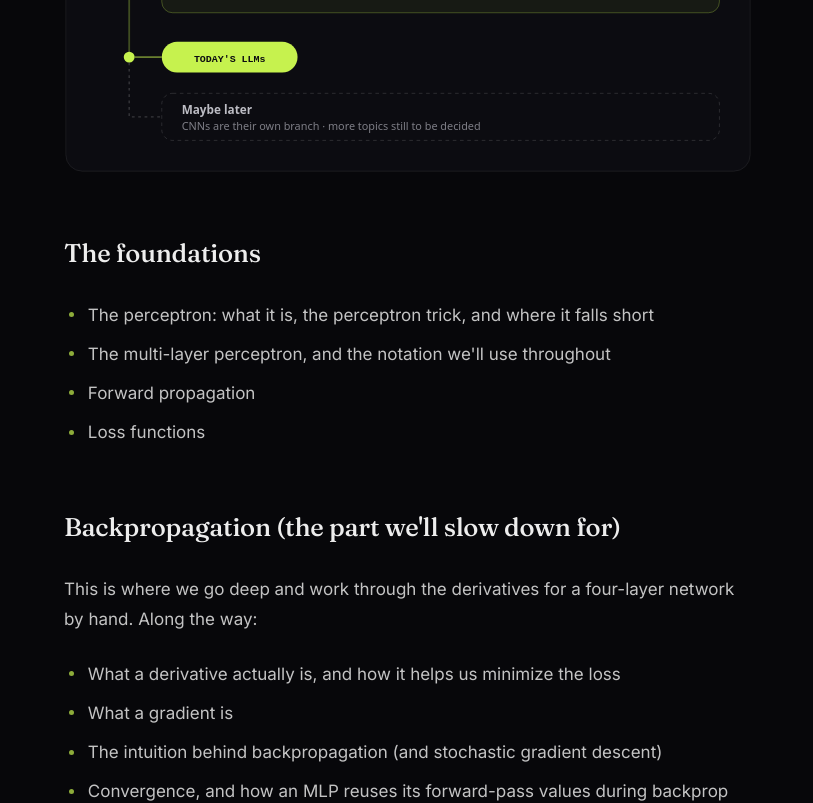
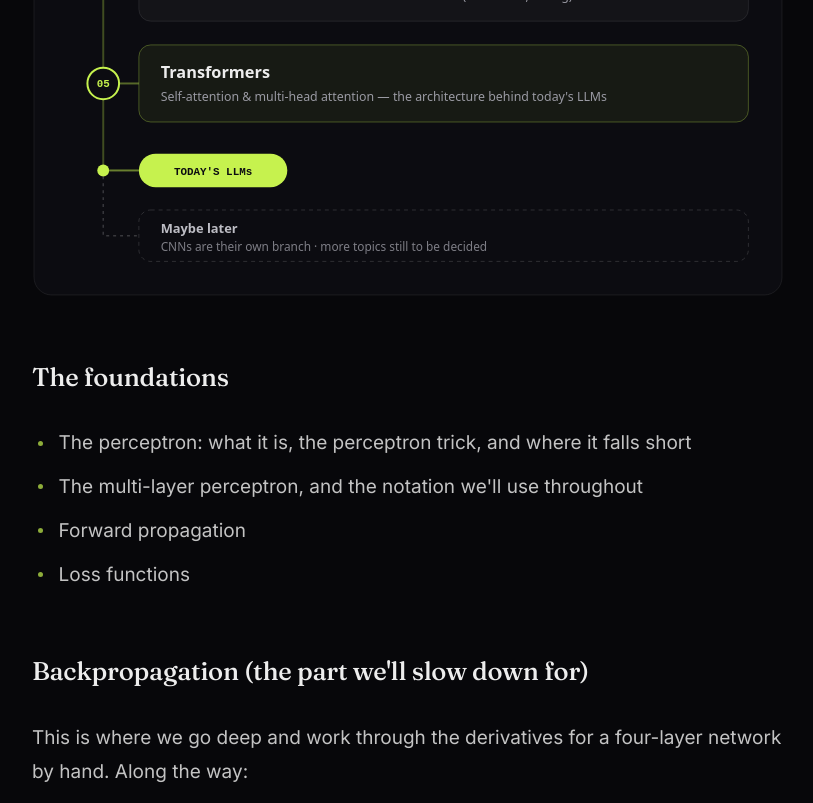
Before and after one commit to MokshitSurana/Mokshit-s-portfolio, a Next.js app: page /blog/neural-networks-from-scratch-intro in a window 1280 px wide. Shown: the part 2012-2815 px from the top of the page, without its empty margins (232-1045 px from the left). Built offline with nearby package versions, Linux system fonts and the light colour scheme; no server answers.

Commit message:
Widen blog reading column and enlarge body type
Bumps the blog container to 52rem and the post font to 19px so the text
uses more of the screen on wider displays while keeping line length in
the comfortable ~80-character range.

```diff
--- a/src/app/blog/[slug]/page.tsx
+++ b/src/app/blog/[slug]/page.tsx
@@ -6,7 +6,7 @@ import remarkGfm from "remark-gfm";
 import { getAllPosts, getPostBySlug, formatDate } from "@/lib/blog";
 import { profile } from "@/lib/data";
 
-const container = "mx-auto w-full max-w-3xl px-6 sm:px-10";
+const container = "mx-auto w-full max-w-[52rem] px-6 sm:px-10";
 
 export function generateStaticParams() {
   return getAllPosts().map((p) => ({ slug: p.slug }));
--- a/src/app/blog/page.tsx
+++ b/src/app/blog/page.tsx
@@ -9,7 +9,7 @@ export const metadata: Metadata = {
   alternates: { canonical: "/blog" },
 };
 
-const container = "mx-auto w-full max-w-3xl px-6 sm:px-10";
+const container = "mx-auto w-full max-w-[52rem] px-6 sm:px-10";
 
 export default function BlogIndex() {
   const posts = getAllPosts();
--- a/src/app/globals.css
+++ b/src/app/globals.css
@@ -145,7 +145,7 @@ h5,
 
 /* ---- blog post prose ---- */
 .post {
-  font-size: 1.0625rem;
+  font-size: 1.1875rem;
   line-height: 1.8;
   color: color-mix(in srgb, var(--foreground) 82%, transparent);
 }
```
